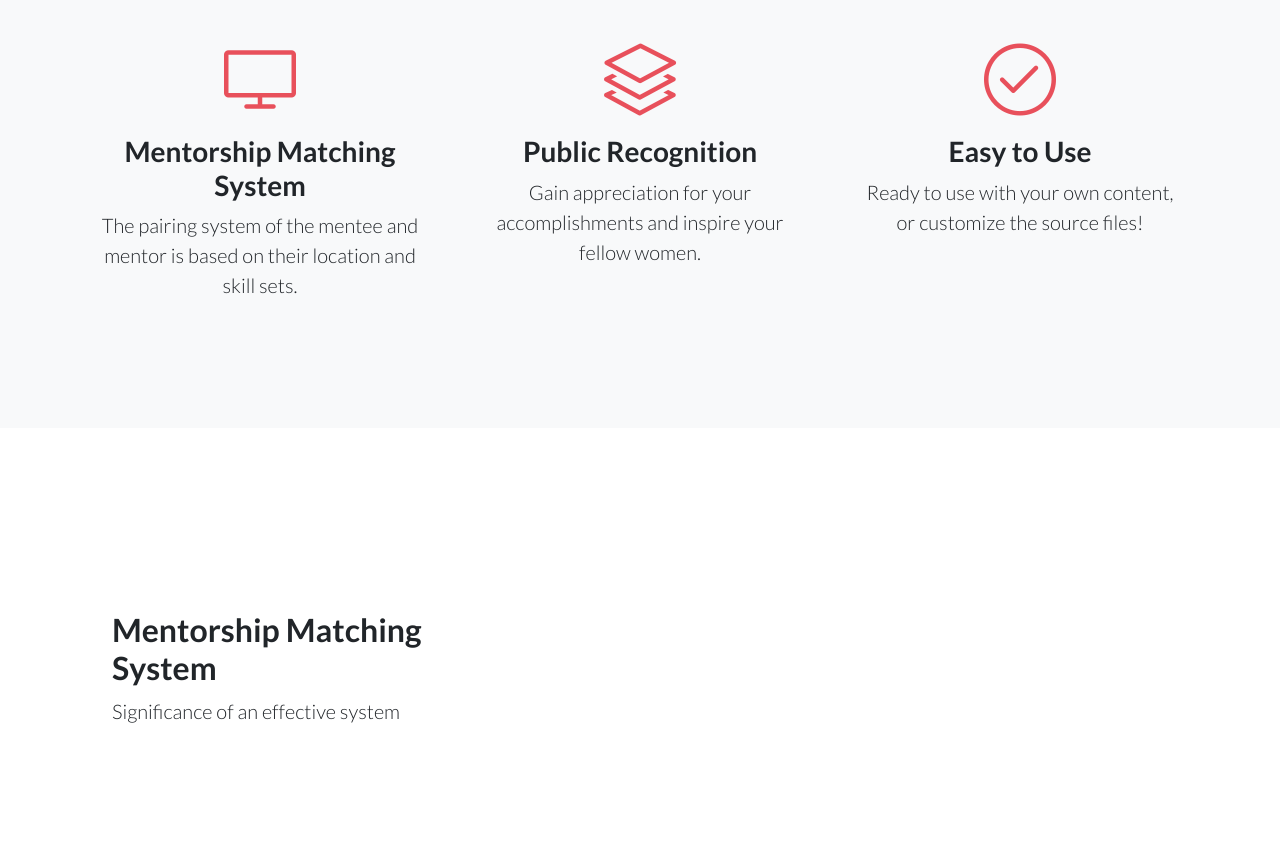
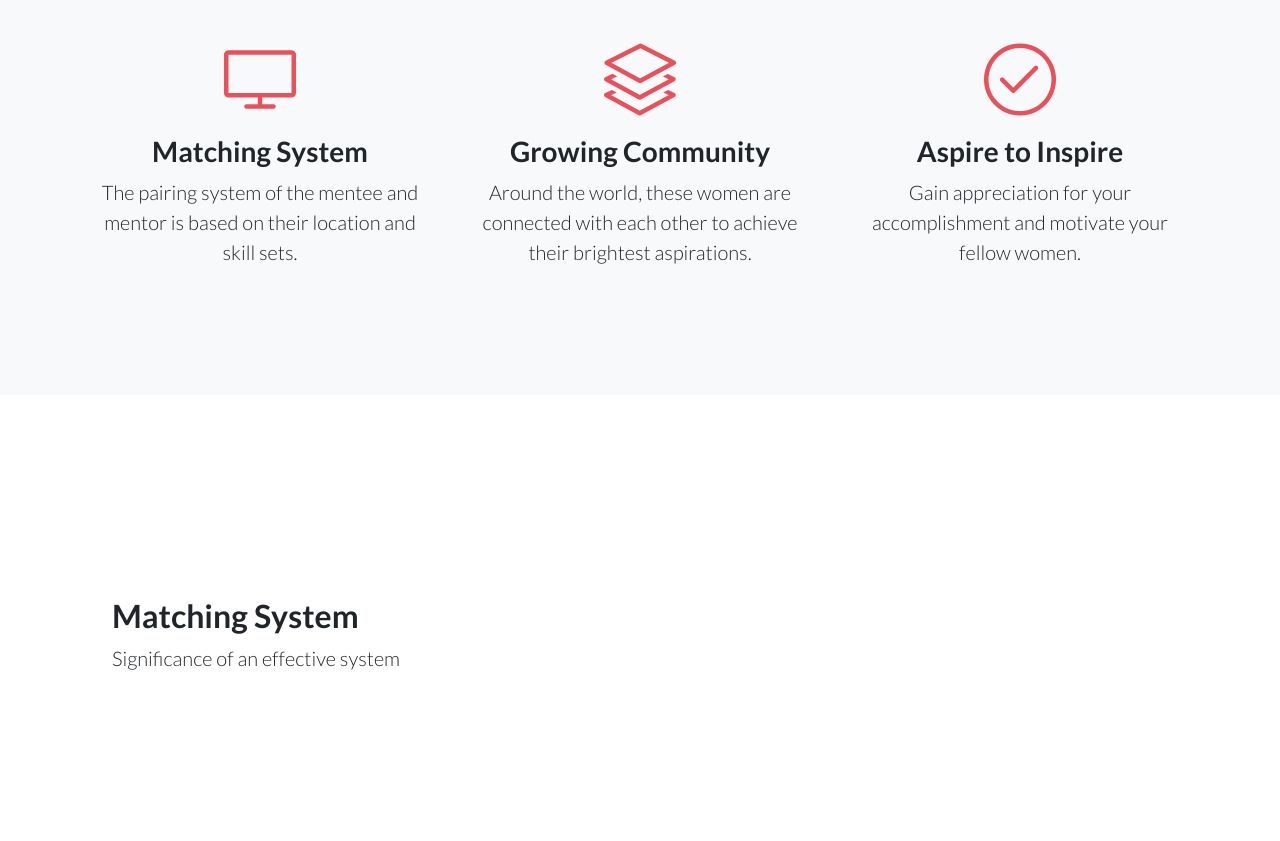
Before and after one commit to arianneghislainerull/haveherbackwebsite, a website: page index.html in a window 1280 px wide. Shown: the part 740-1581 px from the top of the page. Drawn offline with Linux system fonts and the light colour scheme.

Commit message:
Update index.html

```diff
--- a/index.html
+++ b/index.html
@@ -66,7 +66,7 @@
             <div class="features-icons-icon d-flex">
               <i class="icon-screen-desktop m-auto text-primary"></i>
             </div>
-            <h3>Mentorship Matching System</h3>
+            <h3>Matching System</h3>
             <p class="lead mb-0">The pairing system of the mentee and mentor is based on their location and skill sets.</p>
           </div>
         </div>
@@ -75,8 +75,8 @@
             <div class="features-icons-icon d-flex">
               <i class="icon-layers m-auto text-primary"></i>
             </div>
-            <h3>Public Recognition</h3>
-            <p class="lead mb-0">Gain appreciation for your accomplishments and inspire your fellow women. </p>
+            <h3>Growing Community</h3>
+            <p class="lead mb-0">Around the world, these women are connected with each other to achieve their brightest aspirations.</p>
           </div>
         </div>
         <div class="col-lg-4">
@@ -84,8 +84,8 @@
             <div class="features-icons-icon d-flex">
               <i class="icon-check m-auto text-primary"></i>
             </div>
-            <h3>Easy to Use</h3>
-            <p class="lead mb-0">Ready to use with your own content, or customize the source files!</p>
+            <h3>Aspire to Inspire</h3>
+            <p class="lead mb-0">Gain appreciation for your accomplishment and motivate your fellow women.</p>
           </div>
         </div>
       </div>
@@ -99,14 +99,14 @@
 
         <div class="col-lg-6 order-lg-2 text-white showcase-img" style="background-image: url('img/1.jpg');"></div>
         <div class="col-lg-6 order-lg-1 my-auto showcase-text">
-          <h2>Mentorship Matching System</h2>
+          <h2>Matching System</h2>
           <p class="lead mb-0">Significance of an effective system</p>
         </div>
       </div>
       <div class="row no-gutters">
         <div class="col-lg-6 text-white showcase-img" style="background-image: url('img/2.jpg');"></div>
         <div class="col-lg-6 my-auto showcase-text">
-          <h2>Updated For Bootstrap 4</h2>
+          <h2>Public Recognition</h2>
           <p class="lead mb-0">Newly improved, and full of great utility classes, Bootstrap 4 is leading the way in mobile responsive web development! All of the themes on Start Bootstrap are now using Bootstrap 4!</p>
         </div>
       </div>
```
